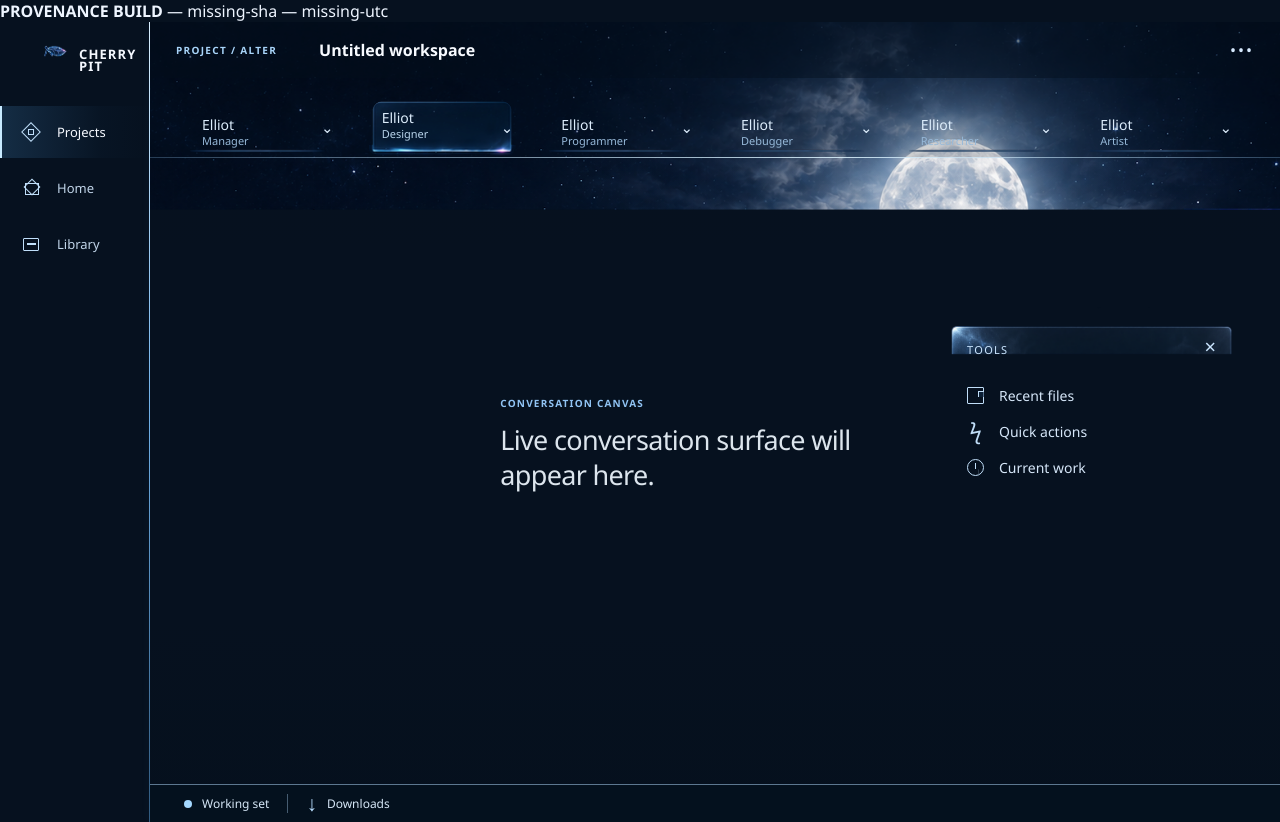
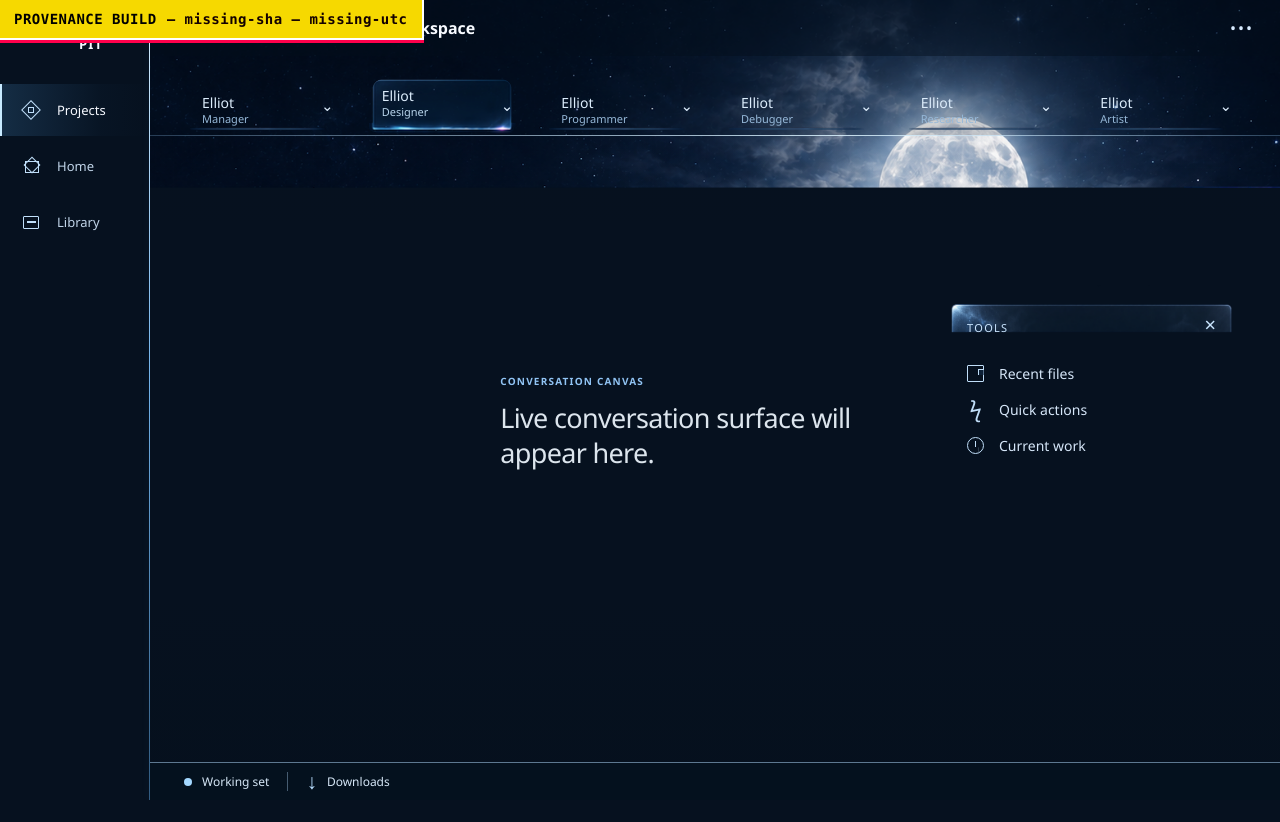
Before and after one commit to TheMisterKyle/cherry-pit, an Electron app: page src/index.html in a window 1280 px wide. After the commit the page ends 800 px from the top, so only its background shows below. Drawn offline with Linux system fonts and the light colour scheme.

Commit message:
Add Cherry Pit provenance diagnostic

```diff
--- a/src/styles.css
+++ b/src/styles.css
@@ -3,6 +3,9 @@
 html, body { width: 100%; height: 100%; margin: 0; }
 body { min-width: 900px; overflow: hidden; background: #06111f; color: #eef5ff; font-family: "Segoe UI Variable", "Segoe UI", system-ui, sans-serif; }
 button { font: inherit; color: inherit; } button:disabled { opacity: 1; cursor: default; }
+.provenance-canary { position: fixed; z-index: 2147483647; top: 0; left: 0; display: flex; align-items: center; gap: 10px; min-height: 40px; max-width: 100%; padding: 8px 14px; border-right: 2px solid #ffffff; border-bottom: 2px solid #ffffff; background: #f6d900; color: #130000; box-shadow: 0 3px 0 #ff004c; font: 800 14px/1.2 Consolas, "Courier New", monospace; letter-spacing: .035em; }
+.provenance-canary strong { color: #000; }
+.provenance-canary span { overflow: hidden; text-overflow: ellipsis; white-space: nowrap; }
 
 .application { display: grid; grid-template-columns: 150px minmax(0, 1fr); height: 100%; }
 .rail { position: relative; z-index: 4; overflow: hidden; background: #06111f; }
```
